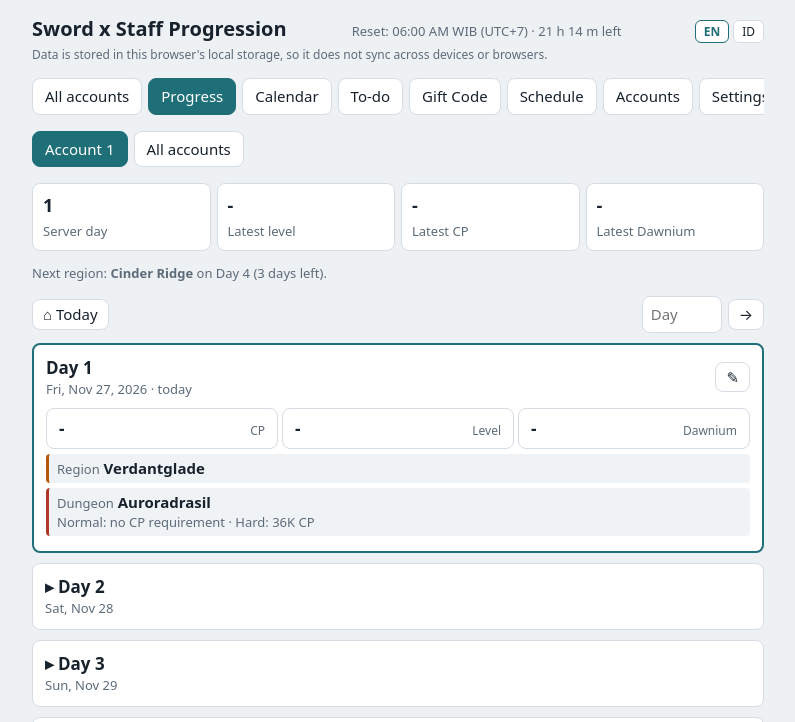
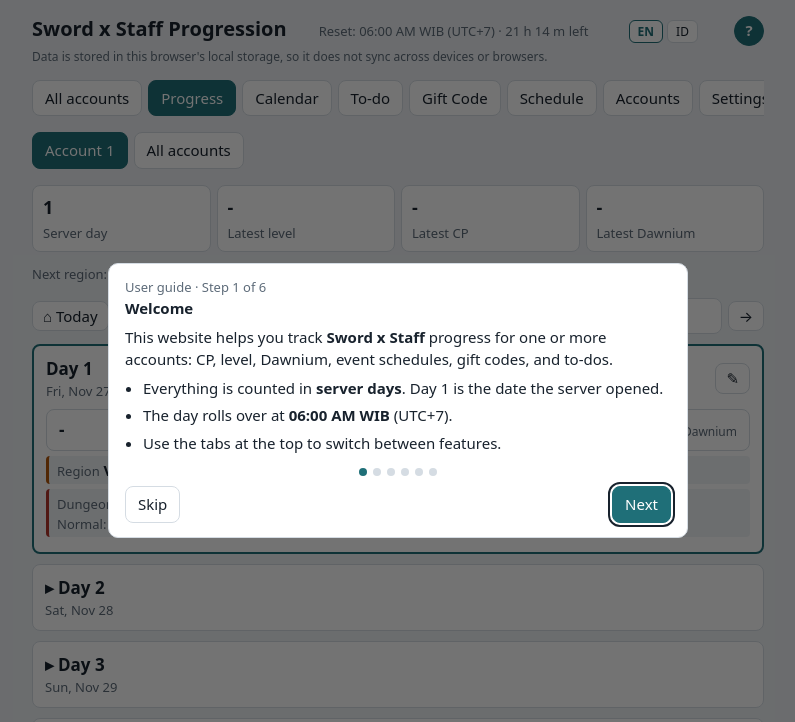
Before and after one commit to reyhantito13/sword-x-staff-tracker, a plain HTML site: page index.html in a window 1280 px wide. Shown: the top 722 px of the page, without its empty margins (242-1037 px from the left). Drawn offline with Linux system fonts and the light colour scheme.

Commit message:
Add intro feature

```diff
--- a/css/style.css
+++ b/css/style.css
@@ -750,3 +750,55 @@ details > summary {
   cursor: pointer;
   margin: 8px 0;
 }
+
+/* ===== Panduan penggunaan (intro) ===== */
+.hbtn {
+  width: 30px;
+  height: 30px;
+  margin-left: 4px;
+  border: 1px solid var(--ac);
+  border-radius: 50%;
+  background: var(--ac);
+  color: var(--ac2);
+  font-weight: 700;
+  line-height: 1;
+  cursor: pointer;
+}
+.hbtn:focus-visible,
+.intro .btn:focus-visible {
+  outline: 2px solid var(--tx);
+  outline-offset: 2px;
+}
+.intro p {
+  margin: 6px 0;
+}
+.intro ul {
+  margin: 6px 0;
+  padding-left: 18px;
+}
+.intro li {
+  margin: 5px 0;
+}
+.idots {
+  display: flex;
+  justify-content: center;
+  gap: 6px;
+  margin: 14px 0 10px;
+}
+.idots i {
+  width: 8px;
+  height: 8px;
+  border-radius: 50%;
+  background: var(--ln);
+}
+.idots i.on {
+  background: var(--ac);
+}
+.inav {
+  display: flex;
+  align-items: center;
+  gap: 6px;
+}
+.inav .sp {
+  flex: 1;
+}
--- a/index.html
+++ b/index.html
@@ -13,7 +13,16 @@
         <span class="mu" id="clock"></span
         ><span class="lg" role="group" aria-label="Language"
           ><button data-lang="en" class="on">EN</button><button data-lang="id">ID</button></span
+        ><button
+          type="button"
+          class="hbtn"
+          id="introBtn"
+          data-intro="open"
+          aria-label="Panduan penggunaan"
+          title="Panduan penggunaan"
         >
+          ?
+        </button>
       </div>
       <div class="mu" id="lsnote" style="font-size: 12px; margin: 2px 0 8px"></div>
       <div class="mu" id="dbst" style="font-size: 12px; margin: -2px 0 8px"></div>
@@ -24,5 +33,6 @@
     </main>
     <script src="js/i18n.js"></script>
     <script src="js/app.js"></script>
+    <script src="js/intro.js"></script>
   </body>
 </html>
--- /dev/null
+++ b/js/intro.js
@@ -0,0 +1,318 @@
+/* Panduan penggunaan (onboarding).
+   - Muncul otomatis pada kunjungan pertama.
+   - Bisa dibuka lagi kapan saja lewat tombol "?" di header.
+   - Dua bahasa (ID/EN), mengikuti variabel global LANG dari i18n.js.
+   - Penanda "sudah dilihat" disimpan di localStorage terpisah (tidak ikut backup). */
+(function () {
+  var KEY = "sxs-intro-seen";
+  var step = 0;
+  var prevFocus = null;
+
+  var UI = {
+    id: {
+      title: "Panduan penggunaan",
+      step: "Langkah {n} dari {m}",
+      back: "Kembali",
+      next: "Lanjut",
+      skip: "Lewati",
+      done: "Mulai",
+      open: "Buka tab",
+    },
+    en: {
+      title: "User guide",
+      step: "Step {n} of {m}",
+      back: "Back",
+      next: "Next",
+      skip: "Skip",
+      done: "Get started",
+      open: "Open tab",
+    },
+  };
+
+  var TABN = {
+    id: { setup: "Akun", all: "Semua akun", cal: "Kalender", todo: "To-do", set: "Pengaturan" },
+    en: { setup: "Accounts", all: "All accounts", cal: "Calendar", todo: "To-do", set: "Settings" },
+  };
+
+  var STEPS = {
+    id: [
+      {
+        t: "Selamat datang",
+        b:
+          "<p>Website ini membantu Anda mencatat progres <b>Sword x Staff</b> untuk satu atau beberapa akun: " +
+          "CP, level, Dawnium, jadwal event, gift code, dan to-do.</p>" +
+          "<ul>" +
+          "<li>Semua dihitung dalam <b>Day server</b>. Day 1 adalah tanggal server dibuka.</li>" +
+          "<li>Pergantian hari terjadi pukul <b>06:00 WIB</b>.</li>" +
+          "<li>Gunakan tab di bagian atas untuk berpindah fitur.</li>" +
+          "</ul>",
+      },
+      {
+        t: "Atur akun Anda",
+        tab: "setup",
+        b:
+          "<p>Mulai dari tab <b>Akun</b>.</p>" +
+          "<ul>" +
+          "<li>Ketuk <b>✎</b> untuk mengubah nama, server, path job, serta level, CP, dan Dawnium.</li>" +
+          "<li>Isi <b>Day 1</b> dengan tanggal server dibuka. Ini penting agar jadwal event cocok dengan hari server.</li>" +
+          "<li>Tambah akun lain dengan <b>+ Tambah akun</b>. Pilih akun aktif lewat tombol nama di bawah tab.</li>" +
+          "</ul>",
+      },
+      {
+        t: "Catat progres harian",
+        tab: "all",
+        b:
+          "<ul>" +
+          "<li><b>Semua akun</b> menampilkan ringkasan hari ini. Ketuk <b>✎</b> untuk memperbarui CP, level, Dawnium, dan currency region.</li>" +
+          "<li><b>Progres</b> menampilkan kartu per Day. Ketuk <b>✎</b> pada Day mana pun untuk mengisi data dan catatan untuk hari berikutnya.</li>" +
+          "<li>Tanda ▲ dan ▼ menunjukkan perubahan dari catatan sebelumnya. Di Progres, tombol <b>Semua akun</b> menampilkan tabel perbandingan.</li>" +
+          "</ul>",
+      },
+      {
+        t: "Pantau jadwal",
+        tab: "cal",
+        b:
+          "<ul>" +
+          "<li><b>Kalender</b> menandai Region, Dungeon, Event, dan Job change dengan titik berwarna. Ketuk tanggal untuk melihat detailnya.</li>" +
+          "<li><b>Jadwal</b> berisi daftar per season. Anda bisa mencari, memfilter, menambah, mengubah, atau mengimpor jadwal dari teks.</li>" +
+          "<li>Kartu dungeon menunjukkan kekurangan CP untuk tingkat berikutnya.</li>" +
+          "</ul>",
+      },
+      {
+        t: "To-do dan Gift Code",
+        tab: "todo",
+        b:
+          "<ul>" +
+          "<li><b>To-do</b> adalah daftar tugas per akun. Beri region dan tool (Power, Vine, Key, Bor), lalu centang jika selesai.</li>" +
+          "<li><b>Gift Code</b> menyimpan daftar kode. Centang akun yang sudah meredeem, salin kode dengan <b>⧉</b>. Kode otomatis pindah ke Kedaluwarsa setelah tanggalnya lewat.</li>" +
+          "</ul>",
+      },
+      {
+        t: "Simpan dan cadangkan data",
+        tab: "set",
+        b:
+          "<p>Data hanya disimpan di <b>local storage</b> browser ini. Data hilang jika Anda menghapus data browser, dan tidak ikut berpindah ke perangkat lain.</p>" +
+          "<ul>" +
+          "<li>Di <b>Pengaturan</b>, pakai <b>Simpan data sebagai teks</b> untuk backup, dan <b>Muat data dari teks</b> untuk memulihkan.</li>" +
+          "<li>Setelah menghapus atau memuat data, tombol <b>Urungkan</b> muncul sebentar untuk membatalkannya.</li>" +
+          "<li>Ganti bahasa dengan tombol <b>EN / ID</b>. Buka panduan ini lagi kapan saja lewat tombol <b>?</b> di kanan atas.</li>" +
+          "</ul>",
+      },
+    ],
+    en: [
+      {
+        t: "Welcome",
+        b:
+          "<p>This website helps you track <b>Sword x Staff</b> progress for one or more accounts: " +
+          "CP, level, Dawnium, event schedules, gift codes, and to-dos.</p>" +
+          "<ul>" +
+          "<li>Everything is counted in <b>server days</b>. Day 1 is the date the server opened.</li>" +
+          "<li>The day rolls over at <b>06:00 AM WIB</b> (UTC+7).</li>" +
+          "<li>Use the tabs at the top to switch between features.</li>" +
+          "</ul>",
+      },
+      {
+        t: "Set up your accounts",
+        tab: "setup",
+        b:
+          "<p>Start with the <b>Accounts</b> tab.</p>" +
+          "<ul>" +
+          "<li>Tap <b>✎</b> to edit the name, server, job path, and level, CP, and Dawnium.</li>" +
+          "<li>Set <b>Day 1</b> to the date the server opened. This keeps event schedules aligned with your server day.</li>" +
+          "<li>Add more accounts with <b>+ Add account</b>. Pick the active account with the name buttons under the tabs.</li>" +
+          "</ul>",
+      },
+      {
+        t: "Log daily progress",
+        tab: "all",
+        b:
+          "<ul>" +
+          "<li><b>All accounts</b> shows today's summary. Tap <b>✎</b> to update CP, level, Dawnium, and region currency.</li>" +
+          "<li><b>Progress</b> shows one card per day. Tap <b>✎</b> on any day to fill in data and a note for the next day.</li>" +
+          "<li>▲ and ▼ show the change from the previous record. In Progress, the <b>All accounts</b> button shows a comparison table.</li>" +
+          "</ul>",
+      },
+      {
+        t: "Keep track of the schedule",
+        tab: "cal",
+        b:
+          "<ul>" +
+          "<li><b>Calendar</b> marks Regions, Dungeons, Events, and Job changes with colored dots. Tap a date for details.</li>" +
+          "<li><b>Schedule</b> lists everything by season. You can search, filter, add, edit, or import schedules from text.</li>" +
+          "<li>Dungeon cards show how much CP you are short of the next tier.</li>" +
+          "</ul>",
+      },
+      {
+        t: "To-do and Gift Codes",
+        tab: "todo",
+        b:
+          "<ul>" +
+          "<li><b>To-do</b> is a per-account task list. Assign a region and a tool (Power, Vine, Key, Bor), then tick it off when done.</li>" +
+          "<li><b>Gift Code</b> keeps your code list. Tick the accounts that redeemed each code and copy a code with <b>⧉</b>. Codes move to Expired automatically after their date passes.</li>" +
+          "</ul>",
+      },
+      {
+        t: "Save and back up your data",
+        tab: "set",
+        b:
+          "<p>Data is stored only in this browser's <b>local storage</b>. It is lost if you clear browser data, and it does not move to other devices.</p>" +
+          "<ul>" +
+          "<li>In <b>Settings</b>, use <b>Save data as text</b> to back up and <b>Load data from text</b> to restore.</li>" +
+          "<li>After deleting or loading data, an <b>Undo</b> button appears briefly to cancel it.</li>" +
+          "<li>Switch language with the <b>EN / ID</b> buttons. Reopen this guide any time with the <b>?</b> button at the top right.</li>" +
+          "</ul>",
+      },
+    ],
+  };
+
+  function lang() {
+    return LANG === "en" ? "en" : "id";
+  }
+
+  function wasSeen() {
+    try {
+      return localStorage.getItem(KEY) === "1";
+    } catch (e) {
+      return false;
+    }
+  }
+
+  function markSeen() {
+    try {
+      localStorage.setItem(KEY, "1");
+    } catch (e) {}
+  }
+
+  function el() {
+    return document.getElementById("intro");
+  }
+
+  function dlgHtml() {
+    var l = lang(),
+      u = UI[l],
+      list = STEPS[l],
+      c = list[step],
+      last = step === list.length - 1,
+      dots = "";
+    for (var i = 0; i < list.length; i++) dots += '<i class="' + (i === step ? "on" : "") + '"></i>';
+
+    return (
+      '<div class="dlgc intro" role="dialog" aria-modal="true" aria-labelledby="introT">' +
+      '<div class="mu">' +
+      u.title +
+      " · " +
+      u.step.replace("{n}", step + 1).replace("{m}", list.length) +
+      "</div>" +
+      '<h2 id="introT">' +
+      c.t +
+      "</h2>" +
+      '<div class="intro-body">' +
+      c.b +
+      "</div>" +
+      (c.tab
+        ? '<div class="form"><button type="button" class="btn o" data-introtab="' +
+          c.tab +
+          '">' +
+          u.open +
+          " " +
+          TABN[l][c.tab] +
+          "</button></div>"
+        : "") +
+      '<div class="idots" aria-hidden="true">' +
+      dots +
+      "</div>" +
+      '<div class="inav">' +
+      (last ? "" : '<button type="button" class="btn o" data-intro="close">' + u.skip + "</button>") +
+      '<span class="sp"></span>' +
+      (step > 0 ? '<button type="button" class="btn o" data-intro="prev">' + u.back + "</button>" : "") +
+      '<button type="button" class="btn" id="introNext" data-intro="' +
+      (last ? "close" : "next") +
+      '">' +
+      (last ? u.done : u.next) +
+      "</button>" +
+      "</div>" +
+      "</div>"
+    );
+  }
+
+  function paint() {
+    var d = el();
+    if (!d) return;
+    d.innerHTML = dlgHtml();
+    var n = document.getElementById("introNext");
+    if (n && n.focus) n.focus();
+  }
+
+  function open() {
+    if (el()) return;
+    step = 0;
+    prevFocus = document.activeElement;
+    var d = document.createElement("div");
+    d.id = "intro";
+    d.className = "dlgb";
+    document.body.appendChild(d);
+    paint();
+  }
+
+  function close() {
+    var d = el();
+    if (d && d.remove) d.remove();
+    markSeen();
+    if (prevFocus && prevFocus.focus) {
+      try {
+        prevFocus.focus();
+      } catch (e) {}
+    }
+    prevFocus = null;
+  }
+
+  function labels() {
+    var b = document.getElementById("introBtn");
+    if (!b) return;
+    var t = UI[lang()].title;
+    b.title = t;
+    b.setAttribute("aria-label", t);
+  }
+
+  document.addEventListener("click", function (ev) {
+    var t = ev.target && ev.target.closest ? ev.target.closest("[data-intro],[data-introtab]") : null;
+    if (!t) {
+      if (ev.target && ev.target.id === "intro") close();
+      return;
+    }
+    var tab = t.dataset.introtab,
+      a = t.dataset.intro;
+    if (tab) {
+      close();
+      var b = document.querySelector('[data-tab="' + tab + '"]');
+      if (b) b.click();
+      return;
+    }
+    if (a === "open") open();
+    else if (a === "close") close();
+    else if (a === "next") {
+      step = Math.min(step + 1, STEPS[lang()].length - 1);
+      paint();
+    } else if (a === "prev") {
+      step = Math.max(step - 1, 0);
+      paint();
+    }
+  });
+
+  document.addEventListener("keydown", function (ev) {
+    if (ev.key === "Escape" && el()) close();
+  });
+
+  /* Muat ulang isi panduan dan label tombol saat bahasa diganti. */
+  var baseSetLang = setLang;
+  setLang = function (v) {
+    baseSetLang(v);
+    labels();
+    paint();
+  };
+
+  window.SxsIntro = { open: open, close: close };
+
+  labels();
+  if (!wasSeen()) open();
+})();
```
